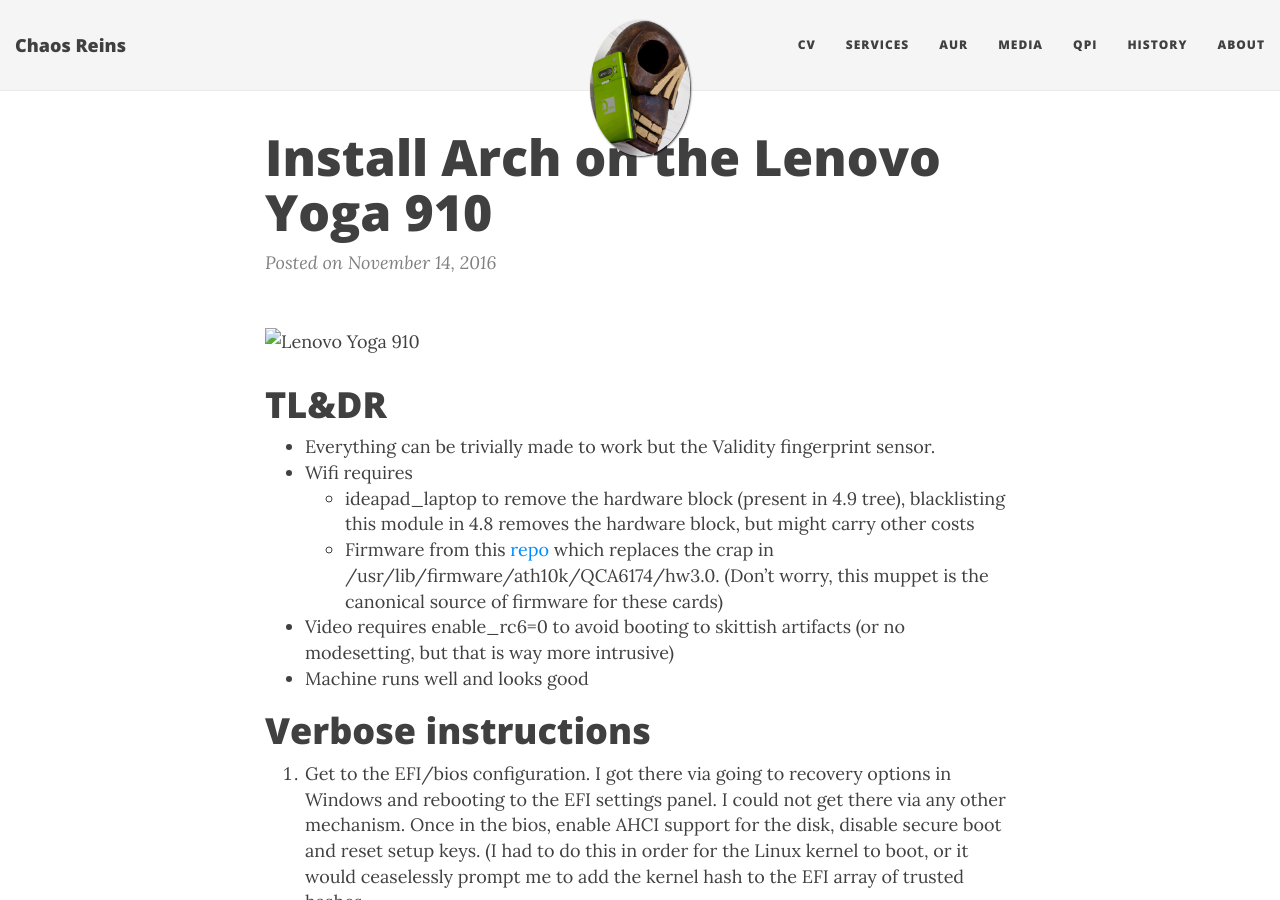
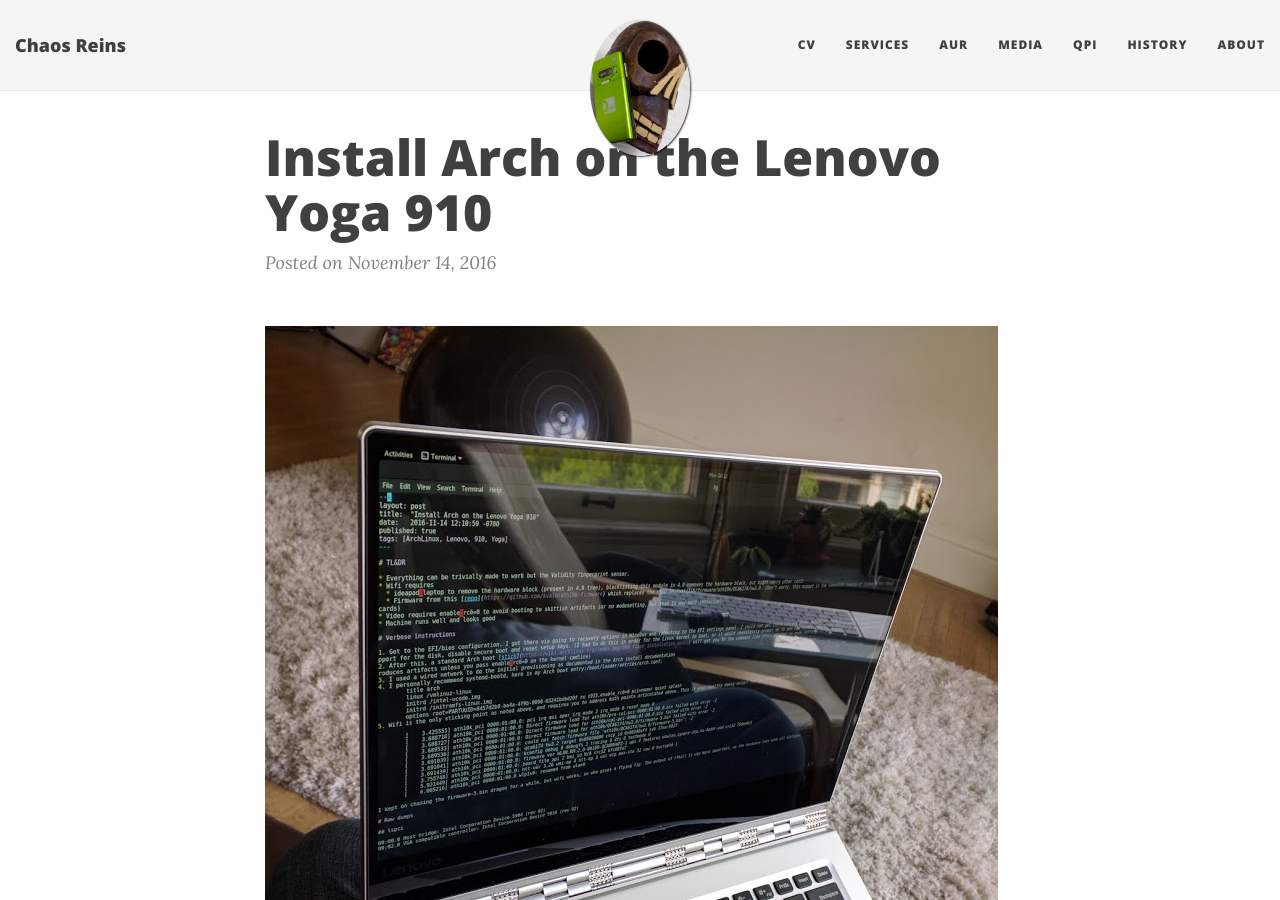
Before and after one commit to sirspudd/sirspudd.github.io, a Jekyll site: the page built from _posts/2016-11-14-arch-yoga-910.md, in a window 1280 px wide and 900 px high. Built offline with Jekyll 4.4.1, drawn with Linux system fonts in a browser that asks for light colours; nearby versions of some CDN libraries; comment, search, counter and statistics services are not loaded.

Commit message:
Adjust image path
Change-Id: Ieeb83f6fa9366cf54bf477bf453061ecb82bdc14

```diff
--- a/_posts/2016-11-14-arch-yoga-910.md
+++ b/_posts/2016-11-14-arch-yoga-910.md
@@ -6,7 +6,7 @@
 tags: [ArchLinux, Lenovo, 910, Yoga]
 ---
 
-![Lenovo Yoga 910](/910.jpg "The beast in question, in action, writing this blog entry")
+![Lenovo Yoga 910](/img/910.jpg "The beast in question, in action, writing this blog entry")
 
 # TL&DR
 
```
Also changed, not shown: img/910.jpg (renamed from _posts/910.jpg).
